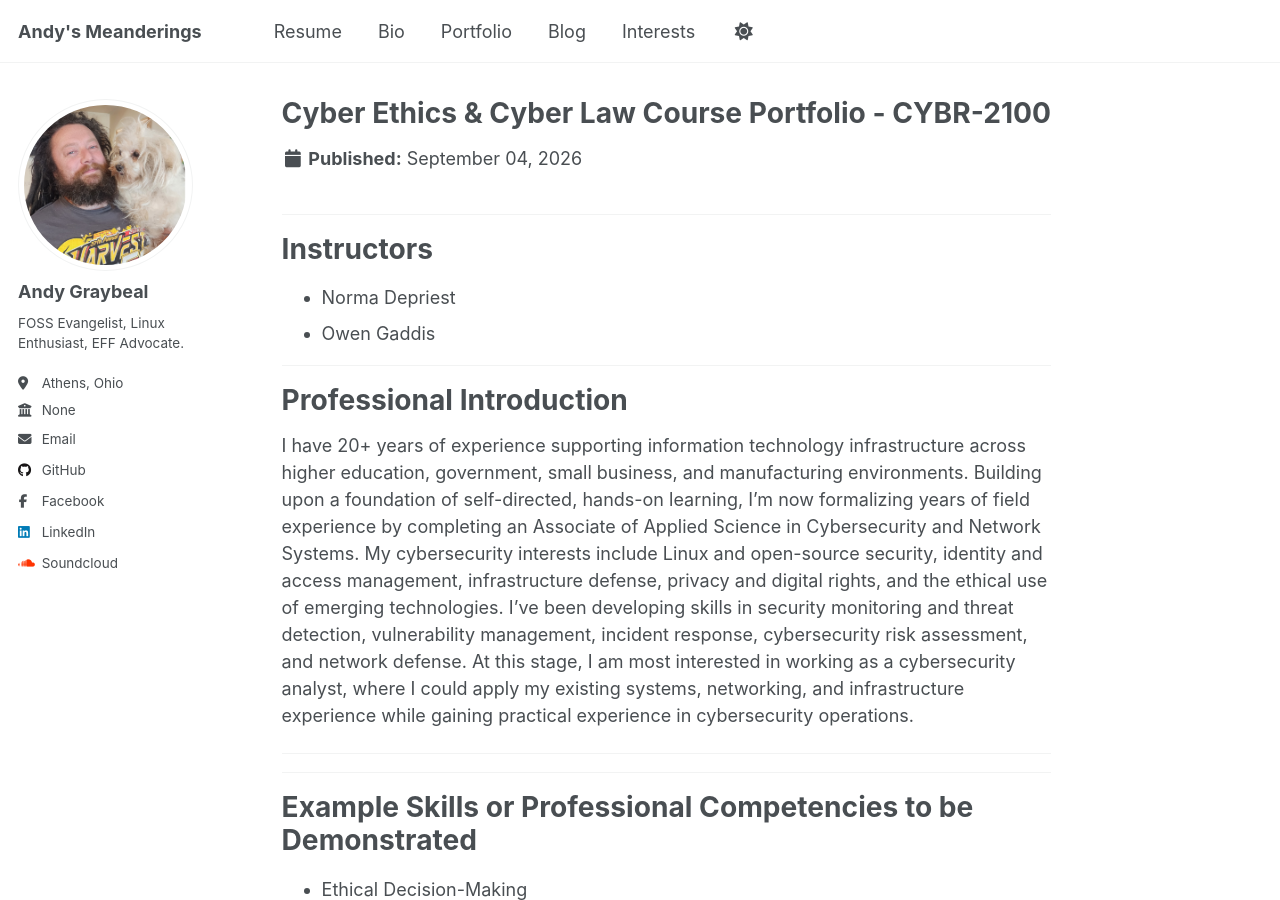
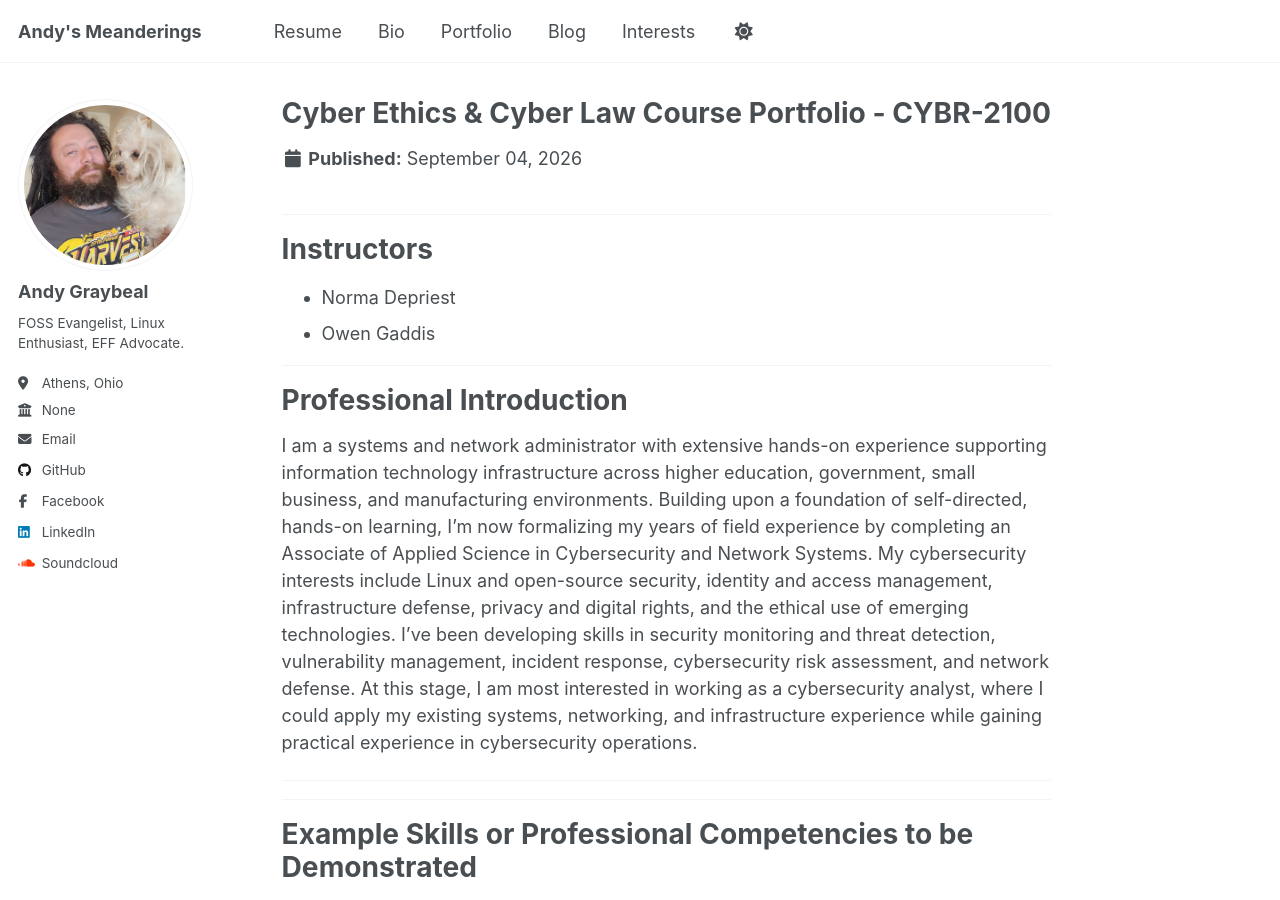
Before and after one commit to andy-graybeal/andy-graybeal.github.io, a Jekyll site: the page built from _portfolio/cybr-2100.md, in a window 1280 px wide and 900 px high. Built offline with Jekyll 4.4.1, drawn with Linux system fonts in a browser that asks for light colours; a script that is not in the unit is left out.

Commit message:
Revise professional introduction in cybr-2100.md

```diff
--- a/_portfolio/cybr-2100.md
+++ b/_portfolio/cybr-2100.md
@@ -13,7 +13,7 @@ collection: portfolio
 ---
 
 # Professional Introduction
-I have 20+ years of experience supporting information technology infrastructure across higher education, government, small business, and manufacturing environments. Building upon a foundation of self-directed, hands-on learning, I’m now formalizing years of field experience by completing an Associate of Applied Science in Cybersecurity and Network Systems. My cybersecurity interests include Linux and open-source security, identity and access management, infrastructure defense, privacy and digital rights, and the ethical use of emerging technologies.  I've been developing skills in security monitoring and threat detection, vulnerability management, incident response, cybersecurity risk assessment, and network defense.  At this stage, I am most interested in working as a cybersecurity analyst, where I could apply my existing systems, networking, and infrastructure experience while gaining practical experience in cybersecurity operations.
+I am a systems and network administrator with extensive hands-on experience supporting information technology infrastructure across higher education, government, small business, and manufacturing environments. Building upon a foundation of self-directed, hands-on learning, I’m now formalizing my years of field experience by completing an Associate of Applied Science in Cybersecurity and Network Systems. My cybersecurity interests include Linux and open-source security, identity and access management, infrastructure defense, privacy and digital rights, and the ethical use of emerging technologies.  I've been developing skills in security monitoring and threat detection, vulnerability management, incident response, cybersecurity risk assessment, and network defense.  At this stage, I am most interested in working as a cybersecurity analyst, where I could apply my existing systems, networking, and infrastructure experience while gaining practical experience in cybersecurity operations.
 
 ---
 ---
```
